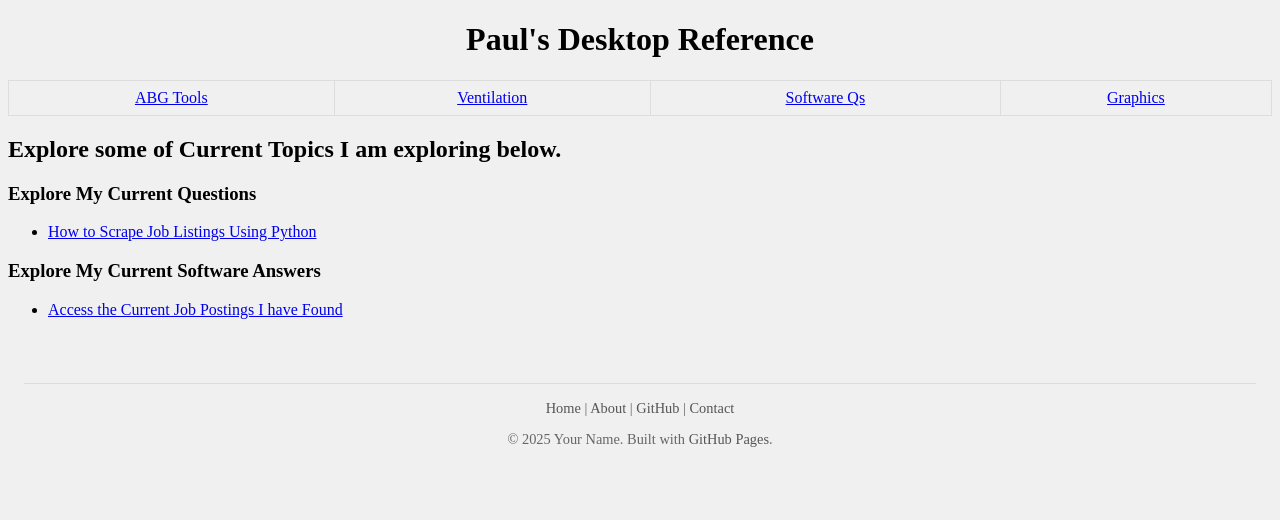
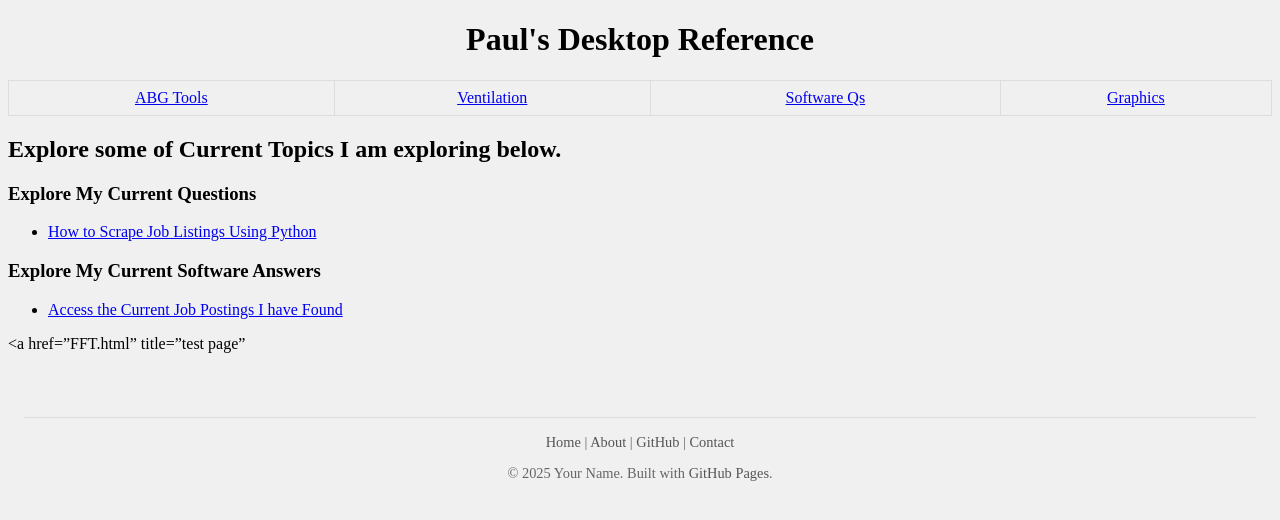
Before and after one commit to ZBZFirst/info, a Jekyll site: the page built from index.md, in a window 1280 px wide. Shown: the top 520 px of the page. Built offline with Jekyll 4.4.1, drawn with Linux system fonts in a browser that asks for light colours.

Commit message:
Update index.md

```diff
--- a/index.md
+++ b/index.md
@@ -14,3 +14,6 @@ title: Paul's Desktop Reference
 <ul>
     <li><a href="jobscrapes.html" title="Curated job listings scraped programmatically">Access the Current Job Postings I have Found</a></li>
 </ul>
+
+
+<a href="FFT.html" title="test page"
```
